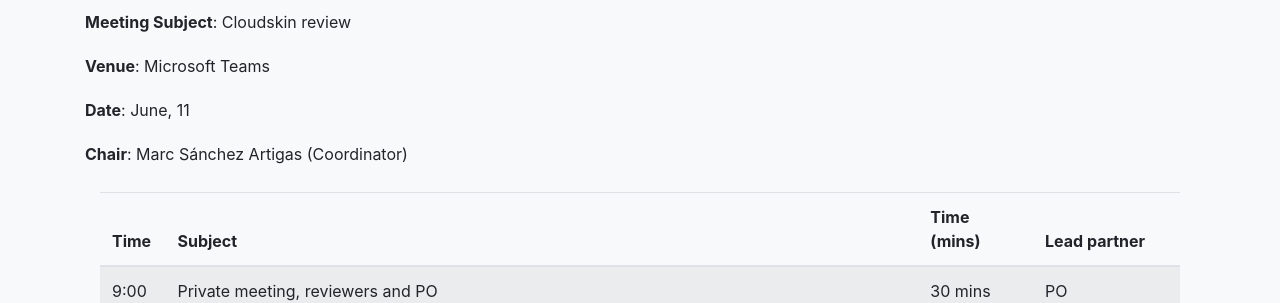
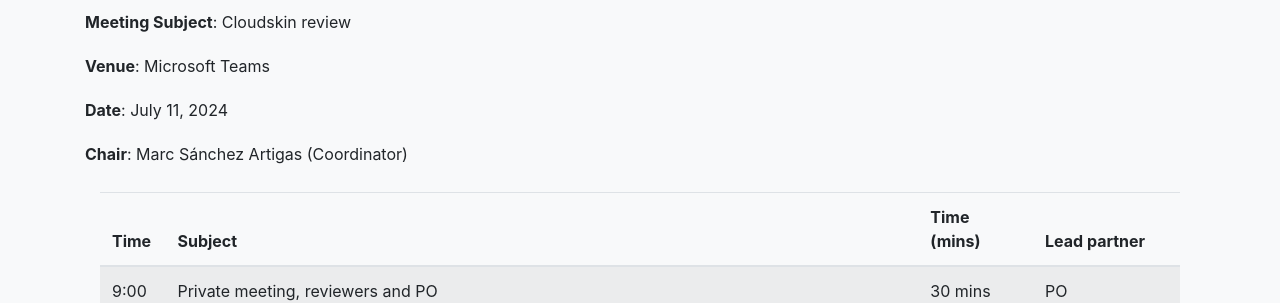
Before and after one commit to cloudskin-eu/cloudskin-eu.github.io, a Jekyll site: the page built from review.md, in a window 1280 px wide and 900 px high. Shown: the part 241-544 px from the top of the window. Built offline with Jekyll 4.4.1, drawn with Linux system fonts in a browser that asks for light colours; some web fonts are replaced.

Commit message:
update review

```diff
--- a/review.md
+++ b/review.md
@@ -13,7 +13,7 @@ __Meeting Subject__: Cloudskin review
 
 __Venue__: Microsoft Teams
 
-__Date__: June, 11
+__Date__: July 11, 2024
 
 __Chair__: Marc Sánchez Artigas (Coordinator)
 
```
